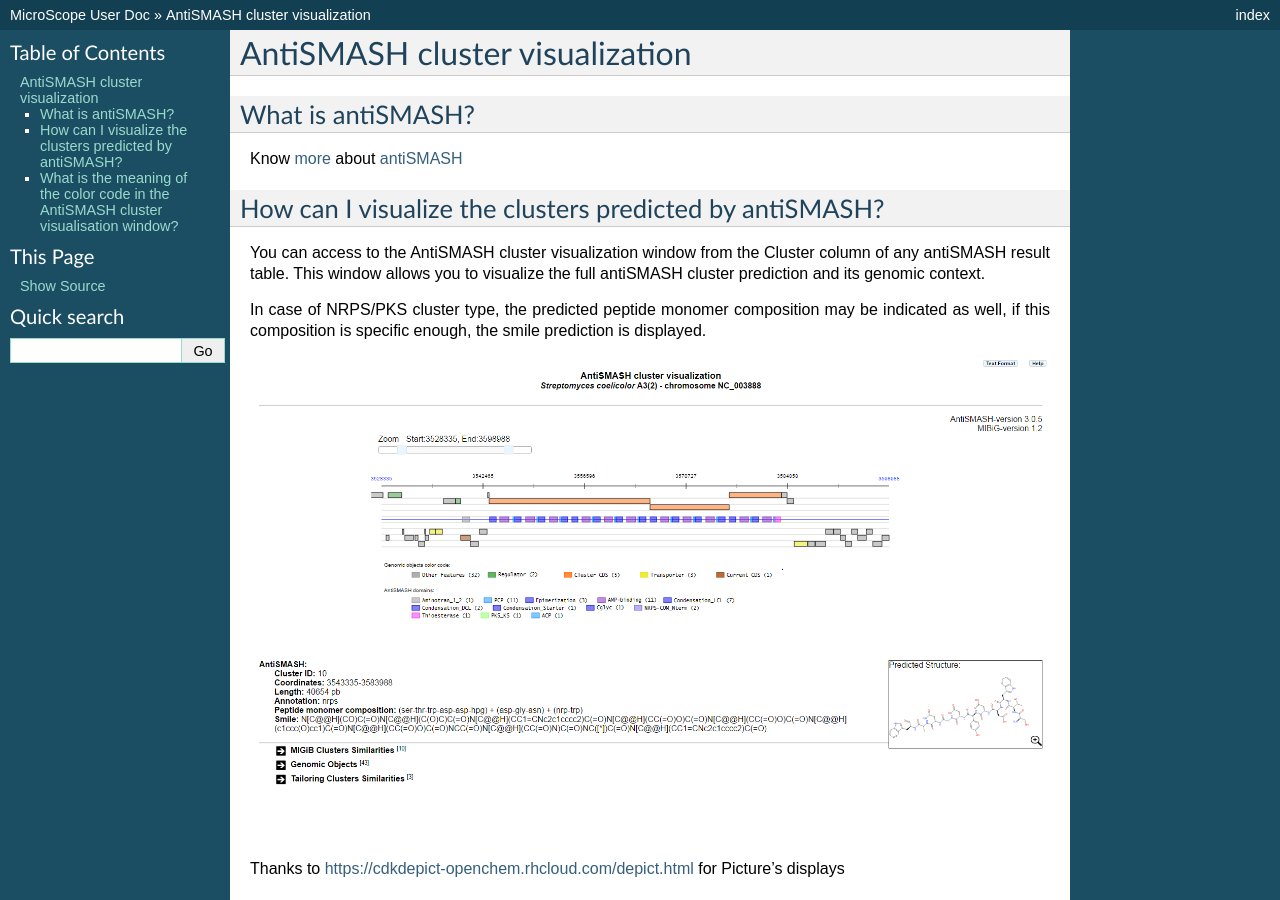
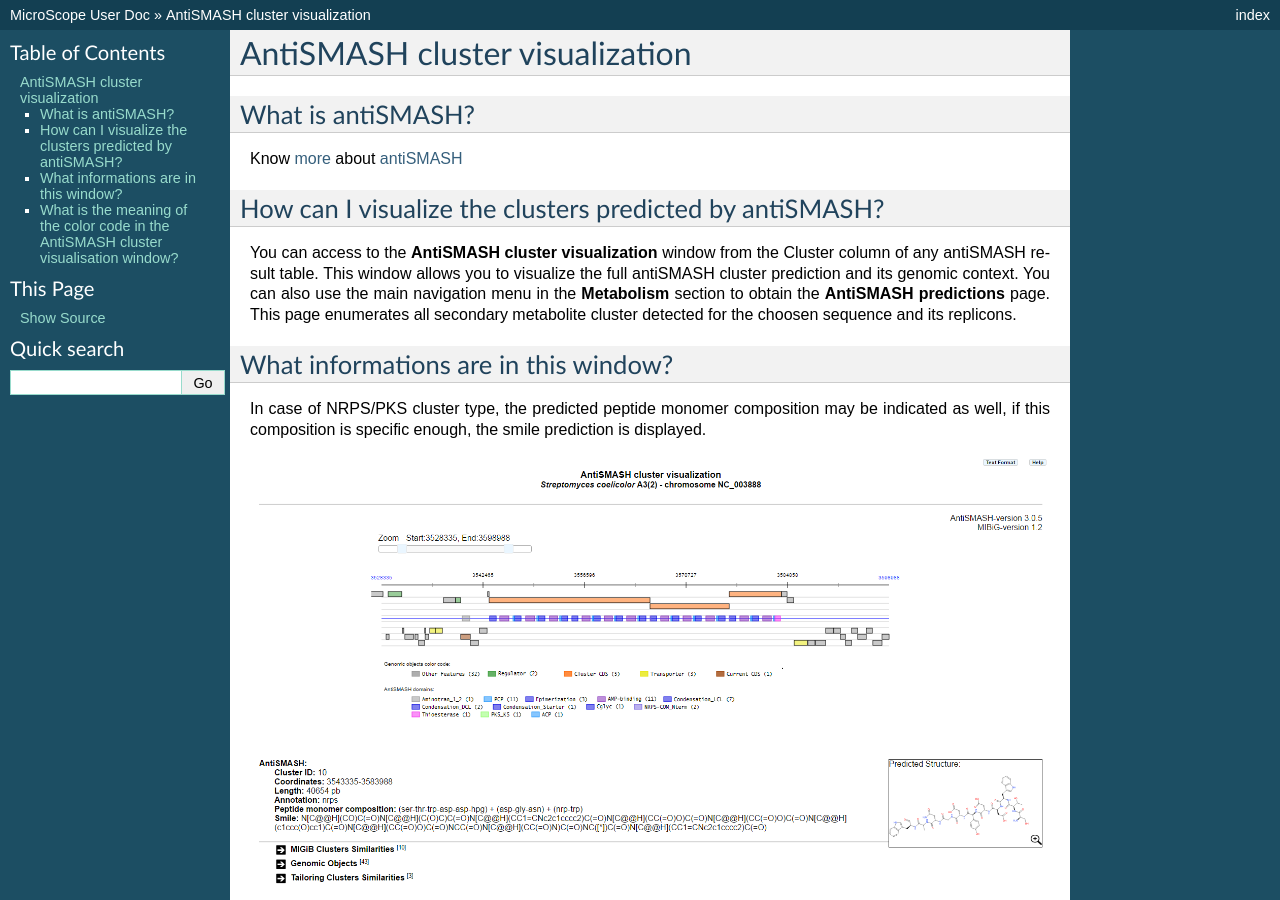
Before and after one commit to labgem/microscope-user-doc, a Sphinx documentation site: the page built from docs/content/metabolism/domainviewer.rst, in a window 1280 px wide and 900 px high. Built offline with Sphinx 7.4.7, drawn with Linux system fonts in a browser that asks for light colours; formulas are drawn with MathJax 3; some of the changed text lies outside the part shown.

Commit message:
Update domainviewer.rst

```diff
--- a/docs/content/metabolism/domainviewer.rst
+++ b/docs/content/metabolism/domainviewer.rst
@@ -12,8 +12,14 @@ Know  `more <https://microscope.readthedocs.io/en/latest/content/mage/info.html#
 How can I visualize the clusters predicted by antiSMASH?
 --------------------------------------------------------
 
-You can access to the AntiSMASH cluster visualization window from the Cluster column of any antiSMASH result table.
+You can access to the **AntiSMASH cluster visualization** window from the Cluster column of any antiSMASH result table.
 This window allows you to visualize the full antiSMASH cluster prediction and its genomic context.
+You can also use the main navigation menu in the **Metabolism** section to obtain the **AntiSMASH predictions** page.
+This page enumerates all secondary metabolite cluster detected for the choosen sequence and its replicons.
+
+
+What informations are in this window?
+--------------------------------------------------------
 
 In case of NRPS/PKS cluster type, the predicted peptide monomer composition may be indicated as well, if this composition is specific enough, the smile prediction is displayed.
 
@@ -51,8 +57,8 @@ All informations regarding the CDS present in the graphical representation are a
 
 The **Tailoring Clusters Similarities** table provide information about gene which may be involve in tailoring reaction. By clicking on the number, you can access to the Pubmed related article.
 
-The 6 first column help to know more about the predict tailoring cluster, the "label" column give MicroScope gene label.
-the next 3 column: TC protein id , TC gene name and Protein description give information about tailoring gene in this tailoring cluster and the last 3 column give match information between tailoring gene and MicroScope one.
+The 6 first columns help to know more about the predict tailoring clusters, the *label* column give MicroScope gene label.
+The next 3 columns: *TC protein id* , *TC gene name* and *Protein description* give informations about tailoring genes in this tailoring cluster and the last 3 columns give match informations between tailoring gene and MicroScope one.
 
 
 .. image:: img/antiSMASH3_Tailoringcluster.PNG
```
